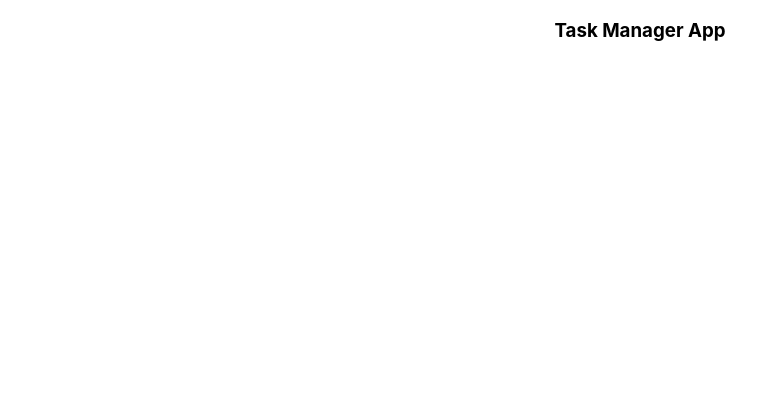
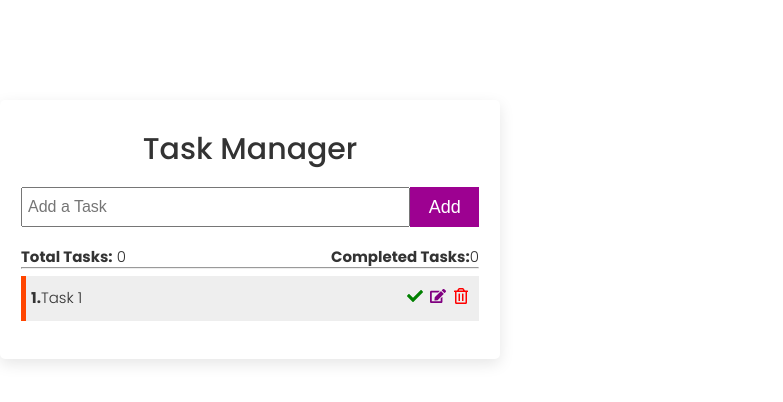
Before and after one commit to rakibcoding/task-manager-mern-app, a React (Create React App) app in the folder client/: page / in a window 1280 px wide. Shown: the top 402 px of the page, without its empty margins (0-783 px from the left). Built offline with nearby package versions, Linux system fonts and the light colour scheme.

Commit message:
create task manager components

```diff
--- a/client/package.json
+++ b/client/package.json
@@ -2,7 +2,7 @@
   "name": "client",
   "version": "0.1.0",
   "private": true,
-  "proxy":"http://localhost:5000/",
+  "proxy": "http://localhost:5000/",
   "dependencies": {
     "@testing-library/jest-dom": "^5.14.1",
     "@testing-library/react": "^13.0.0",
--- a/client/src/App.jsx
+++ b/client/src/App.jsx
@@ -1,9 +1,14 @@
 import './App.css';
+import { Toaster } from 'react-hot-toast';
+import { TaskList } from './components';
 
 function App() {
   return (
     <div className="App">
-     <h3>Task Manager App</h3>
+      <Toaster />
+      <div className="task-container">
+        <TaskList />
+      </div>
     </div>
   );
 }
--- /dev/null
+++ b/client/src/components/Task.jsx
@@ -0,0 +1,19 @@
+import { FaCheck, FaEdit, FaRegTrashAlt } from 'react-icons/fa'
+
+const Task = () => {
+    return (
+        <div className="task">
+            <p>
+                <b>1.</b>
+                Task 1
+            </p>
+            <div className="task-icons">
+                <FaCheck color="green" />
+                <FaEdit color="purple" />
+                <FaRegTrashAlt color="red" />
+            </div>
+        </div>
+    )
+}
+
+export default Task
--- /dev/null
+++ b/client/src/components/TaskForm.jsx
@@ -0,0 +1,18 @@
+import React from 'react'
+
+const TaskForm = ({ createTask, name, handleInputChange, isEditing, updateTask, }) => {
+    return (
+        <form className="task-form" onSubmit={createTask}>
+            <input
+                placeholder="Add a Task"
+                name="name"
+                type="text"
+                value={name}
+                onChange={handleInputChange}
+            />
+            <button type='submit'>Add</button>
+        </form>
+    )
+}
+
+export default TaskForm
--- /dev/null
+++ b/client/src/components/TaskList.jsx
@@ -0,0 +1,23 @@
+import Task from "./Task"
+import TaskForm from "./TaskForm"
+
+const TaskList = () => {
+    return (
+        <div>
+            <h2>Task Manager</h2>
+            <TaskForm />
+            <div className="--flex-between --pb">
+                <p>
+                    <b>Total Tasks:</b> 0
+                </p>
+                <p>
+                    <b>Completed Tasks:</b>0
+                </p>
+            </div>
+            <hr />
+            <Task />
+        </div>
+    )
+}
+
+export default TaskList
--- /dev/null
+++ b/client/src/components/index.js
@@ -0,0 +1,3 @@
+export { default as Task } from './Task'
+export { default as TaskList } from './TaskList'
+export { default as TaskForm } from './TaskForm'
--- a/client/src/index.css
+++ b/client/src/index.css
@@ -1,13 +1,576 @@
-body {
-  margin: 0;
-  font-family: -apple-system, BlinkMacSystemFont, 'Segoe UI', 'Roboto', 'Oxygen',
-    'Ubuntu', 'Cantarell', 'Fira Sans', 'Droid Sans', 'Helvetica Neue',
-    sans-serif;
-  -webkit-font-smoothing: antialiased;
-  -moz-osx-font-smoothing: grayscale;
+@import url("https://fonts.googleapis.com/css2?family=Poppins:wght@100;200;300;400;500;600;700;800;900&display=swap");
+
+:root {
+  --font-family: "Poppins", sans-serif;
+  --dark-blue: #0a1930;
+  --light-blue: #1f93ff;
+
+  --color-white: #fff;
+  --color-dark: #333;
+
+  --color-grey: #eee;
+  --box-shadow: 0 5px 15px rgba(0, 0, 0, 0.1);
+
+  --color-purple: #9d0191;
+  --color-orange: #ff7722;
+
+  --color-primary: #007bff;
+  --color-success: #28a745;
+  --color-danger: orangered;
 }
 
-code {
-  font-family: source-code-pro, Menlo, Monaco, Consolas, 'Courier New',
-    monospace;
+* {
+  margin: 0;
+  padding: 0;
+  box-sizing: border-box;
+  scroll-behavior: smooth;
 }
+
+html {
+  font-size: 10px;
+}
+
+body {
+  font-family: var(--font-family);
+}
+
+section {
+  width: 100%;
+  padding: 8rem 0;
+}
+
+.container {
+  max-width: 1000px;
+  margin: 0 auto;
+  padding: 0 20px;
+}
+
+/* UTILITY CLASSES */
+
+/* Flex */
+.--flex-center {
+  display: flex;
+  justify-content: center;
+  align-items: center;
+}
+
+.--flex-start {
+  display: flex;
+  justify-content: flex-start;
+  align-items: flex-start;
+}
+
+.--flex-end {
+  display: flex;
+  justify-content: flex-end;
+  align-items: center;
+}
+
+.--flex-between {
+  display: flex;
+  justify-content: space-between;
+  align-items: center;
+}
+
+.--dir-column {
+  flex-direction: column;
+}
+
+.--flex-dir-column {
+  display: flex;
+}
+
+.--align-center {
+  display: flex;
+  align-items: center;
+}
+
+.--100vh {
+  height: 100vh;
+}
+
+.--mh-100vh {
+  min-height: 100vh;
+}
+
+/* Grid */
+.--grid-15 {
+  display: grid;
+  grid-template-columns: repeat(auto-fit, minmax(15rem, 1fr));
+  row-gap: 1rem;
+  column-gap: 1rem;
+}
+
+.--grid-25 {
+  display: grid;
+  grid-template-columns: repeat(auto-fit, minmax(24rem, 1fr));
+  row-gap: 1rem;
+  column-gap: 1rem;
+}
+
+/* Center All */
+.--center-all {
+  display: flex;
+  justify-content: center;
+  align-items: center;
+  flex-direction: column;
+  width: 100%;
+  margin: auto;
+  text-align: center;
+}
+
+/* Heading */
+h1,
+h2,
+h3,
+h4 {
+  font-weight: 500;
+  line-height: 1.2;
+  color: var(--color-dark);
+  margin-bottom: 1rem;
+}
+
+h1 {
+  font-size: 4rem;
+}
+
+h2 {
+  font-size: 3rem;
+}
+
+h3 {
+  font-size: 2.5rem;
+}
+
+h4 {
+  font-size: 2rem;
+}
+
+p {
+  font-size: 1.5rem;
+  font-weight: 300;
+  line-height: 1.3;
+  color: var(--color-dark);
+}
+
+.--text-xl {
+  font-size: 4.5rem;
+}
+
+.--text-lg {
+  font-size: 4rem;
+}
+
+.--text-md {
+  font-size: 3rem;
+}
+
+.--text-sm {
+  font-size: 1.2rem;
+  font-weight: 300;
+}
+
+.--text-p {
+  font-size: 1.5rem;
+  font-weight: 300;
+  line-height: 1.3;
+  color: var(--color-dark);
+}
+
+.--fw-bold {
+  font-weight: 600;
+}
+
+.--fw-thin {
+  font-weight: 200;
+}
+
+/* Text Color */
+.--text-light {
+  color: #fff;
+}
+
+.--color-primary {
+  color: #007bff;
+}
+
+.--color-danger {
+  color: orangered;
+}
+
+.--color-success {
+  color: #28a745;
+}
+
+.--color-white {
+  color: #fff;
+}
+
+/* Center Text */
+.--text-center {
+  text-align: center;
+}
+
+/* Card */
+.--card {
+  border: 1px solid transparent;
+  border-radius: 5px;
+  box-shadow: var(--box-shadow);
+  overflow: hidden;
+}
+
+/* Margin */
+.--m {
+  margin: 1rem;
+}
+
+.--ml {
+  margin-left: 1rem;
+}
+
+.--mr {
+  margin-right: 1rem;
+}
+
+.--mb {
+  margin-bottom: 1rem;
+}
+
+.--my {
+  margin: 1rem 0;
+}
+
+.--mx {
+  margin: 0 1rem;
+}
+
+.--m2 {
+  margin: 2rem;
+}
+
+.--ml2 {
+  margin-left: 2rem;
+}
+
+.--mr2 {
+  margin-right: 2rem;
+}
+
+.--mb2 {
+  margin-bottom: 2rem;
+}
+
+.--my2 {
+  margin: 2rem 0;
+}
+
+.--mx2 {
+  margin: 0 2rem;
+}
+
+/* Padding */
+.--p {
+  padding: 1rem;
+}
+
+.--p2 {
+  padding: 2rem;
+}
+
+.--py {
+  padding: 1rem 0;
+}
+
+.--py2 {
+  padding: 2rem 0;
+}
+
+.--px {
+  padding: 0 1rem;
+}
+
+.--px2 {
+  padding: 0 2rem;
+}
+
+.--btn {
+  font-size: 1.6rem;
+  font-weight: 400;
+  padding: 6px 8px;
+  margin: 0 5px 0 0;
+  border: 1px solid transparent;
+  border-radius: 3px;
+  cursor: pointer;
+  display: flex;
+  justify-content: center;
+  align-items: center;
+  transition: all 0.3s;
+}
+
+.--btn:hover {
+  transform: translateY(-2px);
+}
+
+.--btn-lg {
+  padding: 8px 10px;
+}
+
+.--btn-block {
+  width: 100%;
+}
+
+.--btn-primary {
+  color: #fff;
+  background: #007bff;
+}
+
+.--btn-secondary {
+  color: #fff;
+  border: 1px solid #fff;
+  background: transparent;
+}
+
+.--btn-danger {
+  color: #fff;
+  background: orangered;
+}
+
+.--btn-success {
+  color: #fff;
+  background: #28a745;
+}
+
+/* Background */
+.--bg-light {
+  background: #fff;
+}
+
+.--bg-dark {
+  background: var(--color-dark);
+}
+
+.--bg-primary {
+  background: var(--color-primary);
+}
+
+.--bg-success {
+  background: var(--color-success);
+}
+
+.--bg-grey {
+  background: var(--color-grey);
+}
+
+.--form-control {
+  font-size: 1.6rem;
+  font-weight: 300;
+}
+
+.--form-control>* {
+  margin: 5px 0;
+}
+
+.--form-control input {
+  font-size: 1.6rem;
+  font-weight: 300;
+  padding: 8px 1rem;
+  border: 1px solid #777;
+  border-radius: 3px;
+  outline: none;
+}
+
+.--form-control select {
+  font-size: 1.4rem;
+  font-weight: 400;
+  padding: 8px 1rem;
+  border: 1px solid #777;
+  border-radius: 3px;
+}
+
+.--form-control label {
+  font-size: 1.6rem;
+  font-weight: 400;
+  display: inline-block;
+  min-width: 7rem;
+  color: var(--color-dark);
+  margin-right: 1rem;
+}
+
+@media screen and (max-width: 600px) {
+  .--flex-dir-column {
+    flex-direction: column;
+  }
+}
+
+.--block {
+  display: block;
+}
+
+.--inline-block {
+  display: inline-block;
+}
+
+.--width-100 {
+  width: 100%;
+}
+
+.--width-500px {
+  width: 100%;
+  max-width: 500px;
+}
+
+.--line {
+  position: relative;
+}
+
+.--line::after {
+  content: "";
+  position: absolute;
+  left: 50%;
+  bottom: -5px;
+  transform: translateX(-50%);
+  width: 5rem;
+  height: 3px;
+  margin-bottom: 1rem;
+
+  background: rgb(217, 8, 170);
+  background: linear-gradient(135deg,
+      rgba(163, 1, 191, 1) 44%,
+      rgba(217, 8, 170, 1) 57%);
+}
+
+.--list-style-none {
+  list-style: none;
+}
+
+.--profile-img {
+  width: 6rem;
+  height: 6rem;
+  border: 1px solid #ccc;
+  border-radius: 50%;
+}
+
+a {
+  font-size: 1.4rem;
+  color: var(--dark-blue);
+  text-decoration: none;
+  transition: all 0.2s;
+}
+
+a:hover {
+  color: var(--color-dark);
+  font-size: 1.5rem;
+}
+
+/* TASK APP CSS */
+.app {
+  width: 100%;
+  min-height: 100vh;
+  background-color: var(--color-primary);
+  display: flex;
+  justify-content: center;
+  align-items: start;
+  padding: 0 10px;
+}
+
+.task-container {
+  width: 100%;
+  max-width: 500px;
+  height: auto;
+  background-color: #fff;
+  border: 1px solid transparent;
+  border-radius: 5px;
+  box-shadow: var(--box-shadow);
+  overflow: hidden;
+  margin-top: 100px;
+  padding: 3rem 2rem;
+}
+
+.task-form {
+  width: 100%;
+  margin: 2rem 0;
+  display: flex;
+}
+
+.task-form input {
+  width: 85%;
+  height: 4rem;
+  font-size: 1.6rem;
+  padding: 0 5px;
+  outline: none;
+  /* margin-right: 5px; */
+}
+
+.task-form button {
+  width: 15%;
+  height: 4rem;
+  font-size: 1.8rem;
+  cursor: pointer;
+  background-color: var(--color-purple);
+  color: #fff;
+  border: none;
+  transition: all 0.3s;
+}
+
+.task-form button:hover {
+  background-color: var(--color-primary);
+}
+
+.task {
+  position: relative;
+  display: flex;
+  justify-content: space-between;
+  align-items: center;
+  width: 100%;
+  background-color: #eee;
+  padding: 10px;
+  margin: 7px 0;
+  animation: slide-in ease 0.5s;
+}
+
+@keyframes slide-in {
+  0% {
+    transform: translateX(40px);
+  }
+
+  50% {
+    transform: translateX(-20px);
+  }
+
+  100% {
+    transform: translateX(0);
+  }
+}
+
+.task::after {
+  content: "";
+  position: absolute;
+  top: 0;
+  left: 0;
+  height: 100%;
+  width: 5px;
+  background-color: var(--color-danger);
+}
+
+.completed {
+  position: relative;
+}
+
+.completed::after {
+  content: "";
+  position: absolute;
+  top: 0;
+  left: 0;
+  height: 100%;
+  width: 5px;
+  background-color: var(--color-success);
+}
+
+.task-icons {
+  font-size: 1.6rem;
+}
+
+.task-icons>* {
+  margin-left: 7px;
+  cursor: pointer;
+}
```
